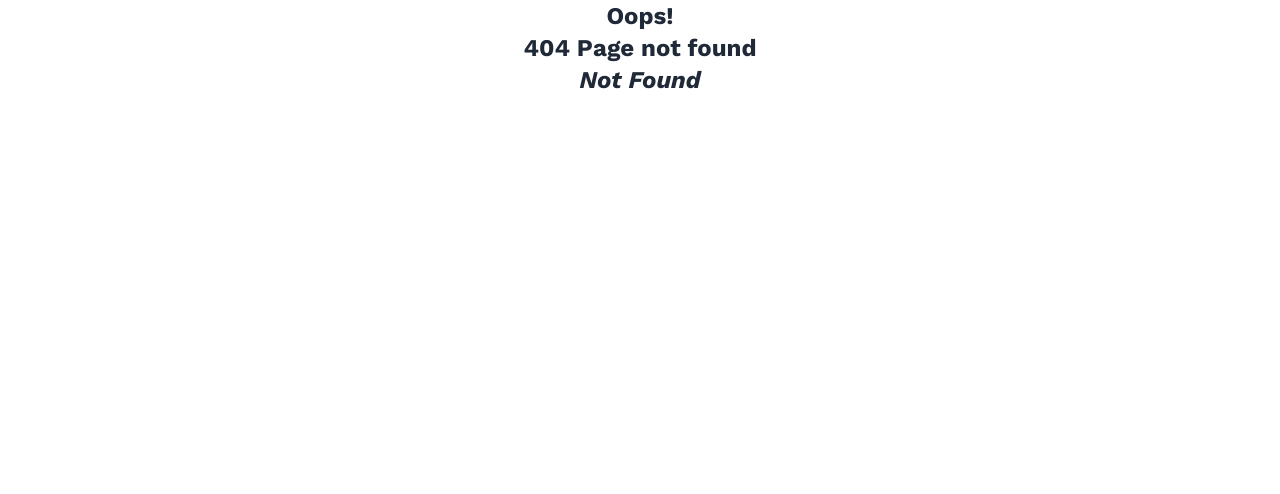
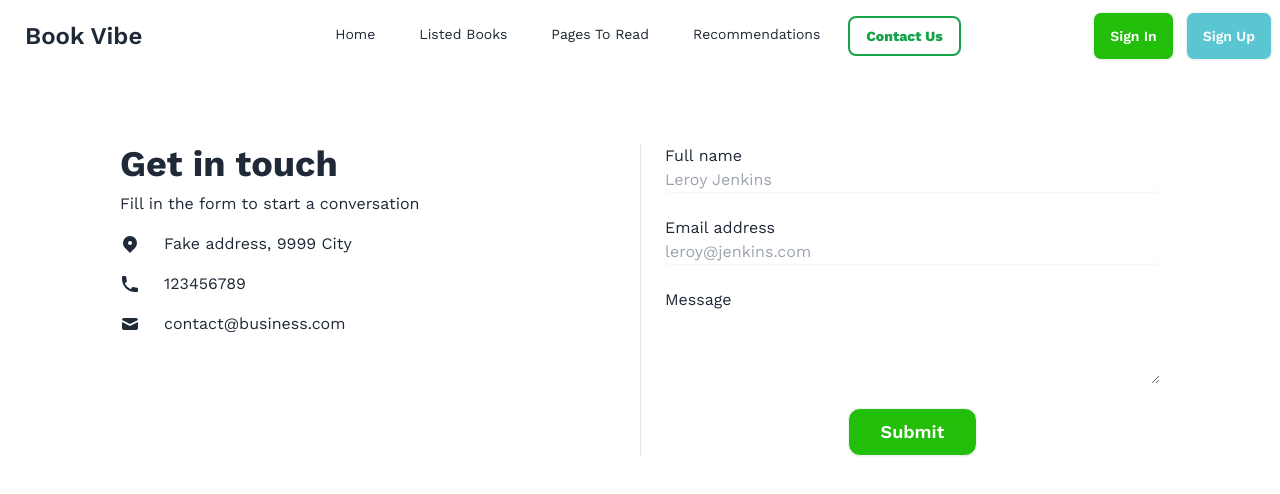
Before and after one commit to protap1100/Book-Vibes, a React (Vite) app: page /contact in a window 1280 px wide. Before the commit this address had no page. Shown: the top 494 px of the page. Built offline with nearby package versions, Linux system fonts and the light colour scheme.

Commit message:
1 custom route done

```diff
--- a/src/Components/Navbar.jsx
+++ b/src/Components/Navbar.jsx
@@ -47,7 +47,7 @@ const Navbar = () => {
           </li>
           <li>
             <NavLink className={({ isActive }) =>
-              isActive ? "text-green-600 font-extrabold border-2 border-green-600" : ""} to="/ourShop">Our Shop</NavLink>
+              isActive ? "text-green-600 font-extrabold border-2 border-green-600" : ""} to="/contact">Contact Us</NavLink>
           </li>
           </ul>
         </div>
@@ -79,7 +79,7 @@ const Navbar = () => {
           </li>
           <li>
             <NavLink className={({ isActive }) =>
-              isActive ? "text-green-600 font-extrabold border-2 border-green-600" : ""} to="/ourShop">Our Shop</NavLink>
+              isActive ? "text-green-600 font-extrabold border-2 border-green-600" : ""} to="/contact">Contact Us</NavLink>
           </li>
         </ul>
       </div>
--- a/src/Components/ReadedBook.jsx
+++ b/src/Components/ReadedBook.jsx
@@ -10,7 +10,6 @@ const ReadedBook = () => {
 
     useEffect(() =>{
         const storedBooksId = getStoredBooks();
-        // console.log(storedBooksId)
         SetDisplayBooks(storedBooksId)
     }, []);
 
@@ -21,14 +20,14 @@ const ReadedBook = () => {
         <div className="mt-5 flex flex-col gap-10">
            {
             displayBooks.map((showBooks,index)=>
-                <div className="flex gap-10 border p-5 border-gray-500 rounded-xl" key={index}>
+                <div className="flex flex-col lg:flex-row gap-10 border p-5 border-gray-500 rounded-xl" key={index}>
                     <div className="flex-grow-0 bg-gray-200 rounded-2xl p-10">
                         <img src={showBooks.image} alt="" />
                     </div>
                     <div className="flex-grow-1">
                         <h1 className="text-3xl font-bold ">{showBooks.bookName} </h1>
                         <h1 className="mt-5 text-xl font-semibold">By : {showBooks.author} </h1>
-                        <div className="mt-5 gap-10 flex">
+                        <div className="mt-5 gap-10 flex flex-col lg:flex-row">
                             <h1 className="font-bold">Tags:</h1>
                             {
                                 showBooks.tags.map((tag,index) => <h1 key={index} className="font-bold text-green-600">#{tag}</h1>)
@@ -47,7 +46,7 @@ const ReadedBook = () => {
                             </div>
                         </div>
                         <div className="my-5 border border-gray-500 "></div>
-                        <div className="flex gap-4">
+                        <div className="flex gap-4 flex-col lg:flex-row">
                             <button className="btn bg-blue-200 text-blue-600 rounded-3xl">Category: {showBooks.categories}</button>
                             <button className="btn bg-orange-100 text-orange-500 rounded-3xl">Rating: {showBooks.rating}</button>
                             <button className="btn bg-[#23BE0A] text-white rounded-3xl">View Details</button>
--- a/src/Components/WishList.jsx
+++ b/src/Components/WishList.jsx
@@ -21,14 +21,14 @@ const WishList = () => {
         <div className="mt-5 flex flex-col gap-10">
            {
             wishListBooks.map((showBooks,index)=>
-                <div className="flex gap-10 border p-5 bg-green-50 border-gray-500 rounded-xl" key={index}>
+                <div className="flex flex-col lg:flex-row gap-10 border p-5 bg-green-50 border-gray-500 rounded-xl" key={index}>
                     <div className="flex-grow-0 bg-gray-200 rounded-2xl p-10">
                         <img src={showBooks.image} alt="" />
                     </div>
                     <div className="flex-grow-1">
                         <h1 className="text-3xl font-bold ">{showBooks.bookName} </h1>
                         <h1 className="mt-5 text-xl font-semibold">By : {showBooks.author} </h1>
-                        <div className="mt-5 gap-10 flex">
+                        <div className="mt-5 gap-10 flex flex-col lg:flex-row">
                             <h1 className="font-bold">Tags:</h1>
                             {
                                 showBooks.tags.map((tag,index) => <h1 key={index} className="font-bold text-green-600">#{tag}</h1>)
@@ -47,7 +47,7 @@ const WishList = () => {
                             </div>
                         </div>
                         <div className="my-5 border border-gray-500 "></div>
-                        <div className="flex gap-4">
+                        <div className="flex flex-col lg:flex-row gap-4">
                             <button className="btn bg-blue-200 text-blue-600 rounded-3xl">Category: {showBooks.categories}</button>
                             <button className="btn bg-orange-100 text-orange-500 rounded-3xl">Rating: {showBooks.rating}</button>
                             <button className="btn bg-[#23BE0A] text-white rounded-3xl">View Details</button>
--- /dev/null
+++ b/src/Pages/Contact.jsx
@@ -0,0 +1,52 @@
+const Contact = () => {
+    return (
+        <div className="mt-10">
+            <section className="py-6 dark:bg-gray-100 dark:text-gray-900 rounded-xl">
+                <div className="grid max-w-6xl grid-cols-1 px-6 mx-auto lg:px-8 md:grid-cols-2 md:divide-x">
+                    <div className="py-6 md:py-0 md:px-6">
+                        <h1 className="text-4xl font-bold">Get in touch</h1>
+                        <p className="pt-2 pb-4">Fill in the form to start a conversation</p>
+                        <div className="space-y-4">
+                            <p className="flex items-center">
+                                <svg xmlns="http://www.w3.org/2000/svg" viewBox="0 0 20 20" fill="currentColor" className="w-5 h-5 mr-2 sm:mr-6">
+                                    <path fillRule="evenodd" d="M5.05 4.05a7 7 0 119.9 9.9L10 18.9l-4.95-4.95a7 7 0 010-9.9zM10 11a2 2 0 100-4 2 2 0 000 4z" clipRule="evenodd"></path>
+                                </svg>
+                                <span>Fake address, 9999 City</span>
+                            </p>
+                            <p className="flex items-center">
+                                <svg xmlns="http://www.w3.org/2000/svg" viewBox="0 0 20 20" fill="currentColor" className="w-5 h-5 mr-2 sm:mr-6">
+                                    <path d="M2 3a1 1 0 011-1h2.153a1 1 0 01.986.836l.74 4.435a1 1 0 01-.54 1.06l-1.548.773a11.037 11.037 0 006.105 6.105l.774-1.548a1 1 0 011.059-.54l4.435.74a1 1 0 01.836.986V17a1 1 0 01-1 1h-2C7.82 18 2 12.18 2 5V3z"></path>
+                                </svg>
+                                <span>123456789</span>
+                            </p>
+                            <p className="flex items-center">
+                                <svg xmlns="http://www.w3.org/2000/svg" viewBox="0 0 20 20" fill="currentColor" className="w-5 h-5 mr-2 sm:mr-6">
+                                    <path d="M2.003 5.884L10 9.882l7.997-3.998A2 2 0 0016 4H4a2 2 0 00-1.997 1.884z"></path>
+                                    <path d="M18 8.118l-8 4-8-4V14a2 2 0 002 2h12a2 2 0 002-2V8.118z"></path>
+                                </svg>
+                                <span>contact@business.com</span>
+                            </p>
+                        </div>
+                    </div>
+                    <form  className="flex flex-col py-6 space-y-6 md:py-0 md:px-6">
+                        <label className="block">
+                            <span className="mb-1">Full name</span>
+                            <input type="text" placeholder="Leroy Jenkins" className="block w-full rounded-md shadow-sm focus:ring focus:ring-opacity-75 focus:dark:ring-violet-600 dark:bg-gray-100" />
+                        </label>
+                        <label className="block">
+                            <span className="mb-1">Email address</span>
+                            <input type="email" placeholder="leroy@jenkins.com" className="block w-full rounded-md shadow-sm focus:ring focus:ring-opacity-75 focus:dark:ring-violet-600 dark:bg-gray-100"  />
+                        </label>
+                        <label className="block">
+                            <span className="mb-1">Message</span>
+                            <textarea rows="3" className="block w-full rounded-md focus:ring focus:ring-opacity-75 focus:dark:ring-violet-600 dark:bg-gray-100"></textarea>
+                        </label>
+                        <button type="button" className="self-center px-8  text-lg bg-[#23be0a] rounded-xl btn text-white  " >Submit</button>
+                    </form>
+                </div>
+            </section>
+        </div>
+    );
+};
+
+export default Contact;
--- a/src/Pages/OurShop.jsx
+++ /dev/null
@@ -1,9 +0,0 @@
-const OurShop = () => {
-    return (
-        <div>
-           <h1>Buy Books</h1>
-        </div>
-    );
-};
-
-export default OurShop;
--- a/src/Routes/Routes.jsx
+++ b/src/Routes/Routes.jsx
@@ -3,12 +3,12 @@ import MainLayout from "../Layout/MainLayout";
 import ListedBook from "../Pages/ListedBook";
 import PagesToRead from "../Pages/PagesToRead";
 import Recommendations from "../Pages/Recommendations";
-import OurShop from "../Pages/OurShop";
 import Home from "../Pages/Home";
 import ErrorPage from "../Pages/ErrorPage";
 import BookDetails from "../Components/BookDetails";
 import ReadedBook from "../Components/ReadedBook";
 import WishList from "../Components/WishList";
+import Contact from "../Pages/Contact";
 
 export const router = createBrowserRouter([
     {
@@ -49,8 +49,8 @@ export const router = createBrowserRouter([
             element : <Recommendations></Recommendations>
         },
         {
-            path:'/ourShop',
-            element : <OurShop></OurShop>
+            path:'/contact',
+            element : <Contact></Contact>
         },
 
       ]
```
